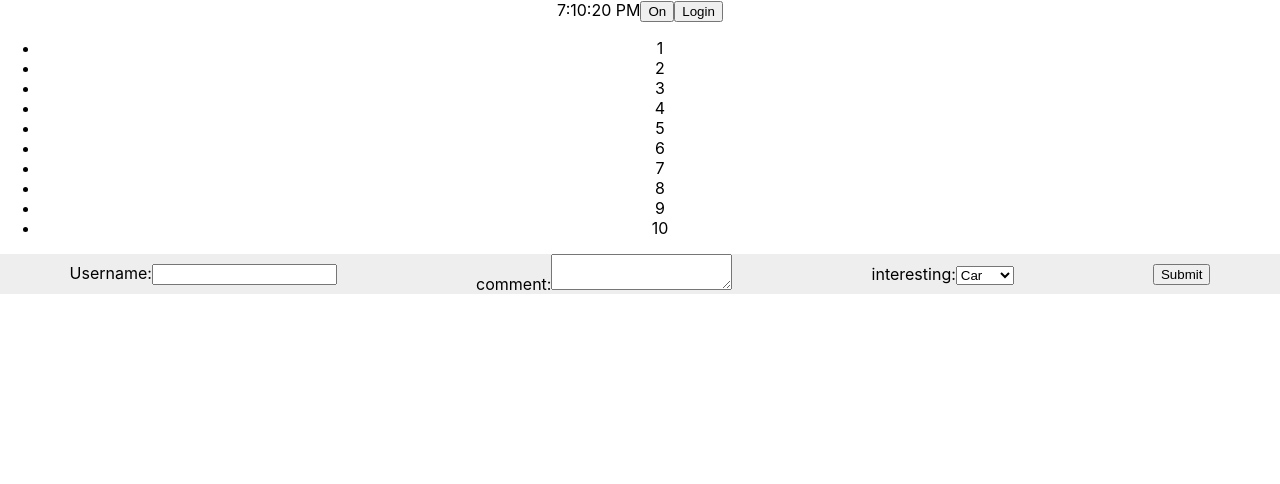
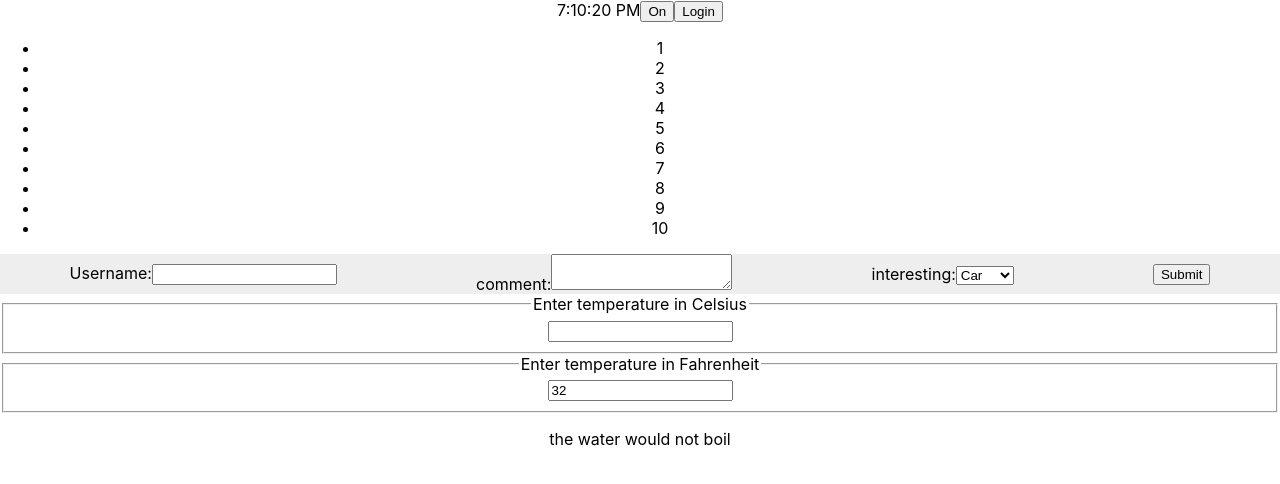
Before and after one commit to rezasohrabi/relax, a React (Create React App) app: page / in a window 1280 px wide. Shown: the top 484 px of the page. Built offline with nearby package versions, Linux system fonts and the light colour scheme.

Commit message:
lifting state up: add temperature calculator

```diff
--- a/src/App.js
+++ b/src/App.js
@@ -5,6 +5,7 @@ import ToggleButton from "./ToggleButton";
 import Login from './Login'
 import Lists from './Lists'
 import Form from './Form'
+import Calculator from './Calculator';
 
 function App() {
   return (
@@ -14,6 +15,7 @@ function App() {
       <Login />
       <Lists numbers={[1, 2, 3, 4, 5, 6, 7, 8, 9, 10]} />
       <Form />
+      <Calculator />
     </div>
   );
 }
--- /dev/null
+++ b/src/Calculator.js
@@ -0,0 +1,102 @@
+import React from 'react'
+
+const scaleNames = {
+    C: 'Celsius',
+    F: 'Fahrenheit'
+}
+
+export default class Calculator extends React.Component {
+    constructor(props) {
+        super(props);
+        this.state = {
+            temp: '',
+            scale: 'C'
+        }
+        this.handleCelsChange = this.handleCelsChange.bind(this);
+        this.handleFarChange = this.handleFarChange.bind(this);
+    }
+
+    handleCelsChange(temp) {
+        this.setState({
+            temp: temp,
+            scale: 'C'
+        });
+    }
+
+    handleFarChange(temp) {
+        this.setState({
+            temp: temp,
+            scale: 'F'
+        });
+
+    }
+
+    render() {
+        const temp = this.state.temp;
+        const scale = this.state.scale;
+        const celsius = scale === 'F' ? tryConvert(temp, toCelsius) : temp;
+        const fahrenheit = scale === 'C' ? tryConvert(temp, toFahrenheit) : temp;
+
+        return (
+            <>
+                <TempInput
+                scale='C'
+                temp={celsius}
+                onTempChange={this.handleCelsChange} />
+                <TempInput
+                scale='F'
+                temp={fahrenheit}
+                onTempChange={this.handleFarChange} />
+                <BoilingVerdict
+                celsius={parseFloat(celsius)} />
+            </>
+        )
+    }
+}
+
+class TempInput extends React.Component {
+    constructor(props) {
+        super(props);
+        this.handleChange = this.handleChange.bind(this);
+    }
+    handleChange(event) {
+        this.props.onTempChange(event.target.value);
+    }
+
+    render() {
+        const scale = this.props.scale;
+        return (
+            <fieldset>
+                <legend>Enter temperature in {scaleNames[scale]}</legend>
+                <input
+                value={this.props.temp}
+                onChange={this.handleChange}
+                />
+            </fieldset>
+        )
+    }
+}
+
+function BoilingVerdict(props) {
+    if (props.celsius >= 100) {
+        return <p>the water would boil</p>
+    }
+    return <p>the water would not boil</p>
+}
+
+function toCelsius(fahrenheit) {
+    return (fahrenheit - 32) * 5 / 9;
+}
+
+function toFahrenheit(celsius) {
+return (celsius * 9 / 5) + 32;
+}
+
+function tryConvert(temp, convert) {
+    if(Number.isNaN(temp)) {
+        return '';
+    }
+    const output = convert(temp);
+    const rounded = Math.round(output * 1000) / 1000;
+    return rounded.toString();
+}
```
